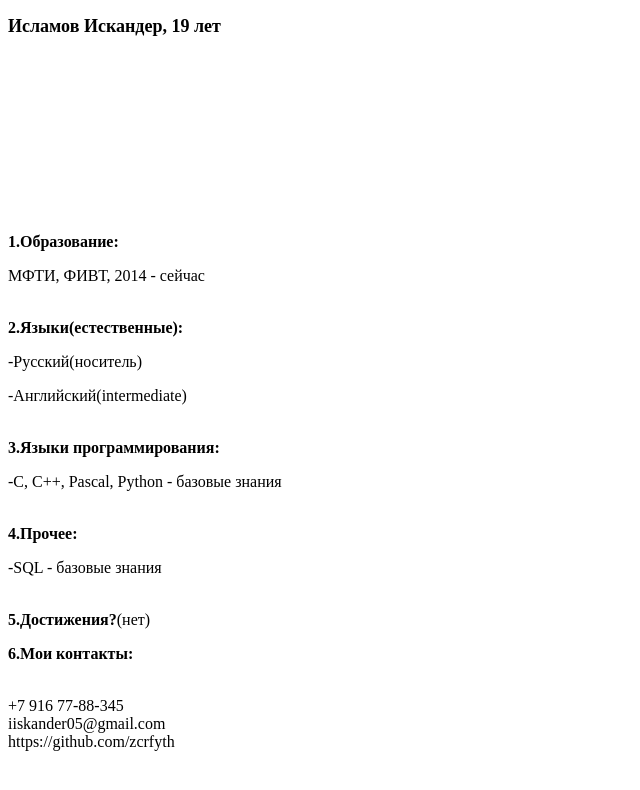
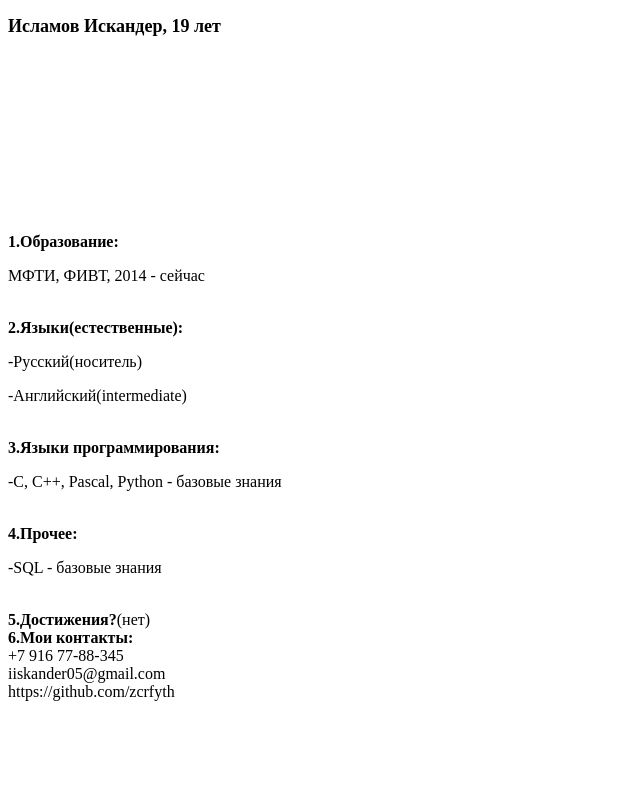
Before and after one commit to iskislamov/iskislamov.github.io, a plain HTML site: page index.html in a window 1280 px wide. Shown: the whole page, without its empty margins (0-640 px from the left). Drawn offline with Linux system fonts and the light colour scheme.

Commit message:
Add files via upload

```diff
--- a/index.html
+++ b/index.html
@@ -23,7 +23,8 @@
 		<p>-SQL - базовые знания</p>
 		<br />
 		<font size = "3"><b>5.Достижения?</b></font>(нет)
-		<p><font size = "3"><b>6.Мои контакты:</b></font></p><br />
+		<br />
+		<font size = "3"><b>6.Мои контакты:</b></font><br />
 		+7 916 77-88-345<br />
 		iiskander05@gmail.com<br />
 		https://github.com/zcrfyth<br />
```
